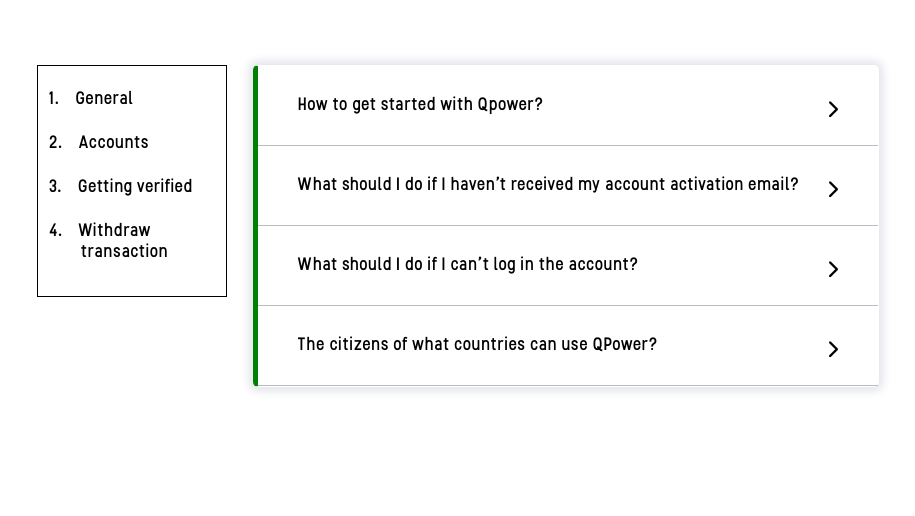
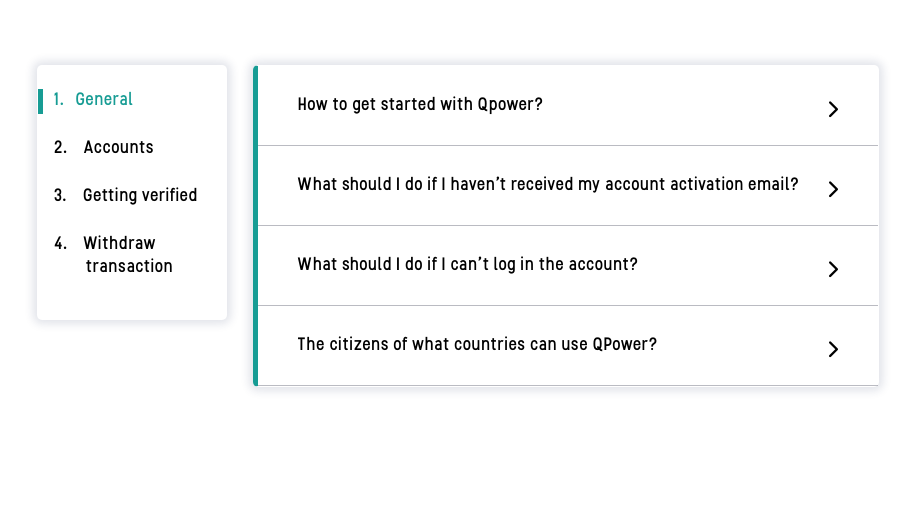
Before and after one commit to 150grism/nnl, a website: page index.html in a window 1280 px wide. Shown: the part 162-678 px from the top of the page, without its empty margins (182-1097 px from the left). Drawn offline with Linux system fonts and the light colour scheme.

Commit message:
вроде готово, осталось отсутпы, размеры

```diff
--- a/index.html
+++ b/index.html
@@ -11,10 +11,10 @@
 <body>
   <div class="container">
     <div class="menu container__item">
-      <a class="menu__item menu__item_active">General</a>
-      <a class="menu__item">Accounts</a>
-      <a class="menu__item">Getting verified</a>
-      <a class="menu__item">Withdraw transaction</a>
+      <a class="menu__item menu__item_active" data-id="1">General</a>
+      <a class="menu__item" data-id="2">Accounts</a>
+      <a class="menu__item" data-id="3">Getting verified</a>
+      <a class="menu__item" data-id="4">Withdraw transaction</a>
     </div>
     <div class="accordion container__item">
       <div class="accordion__header">
--- a/index.js
+++ b/index.js
@@ -1,6 +1,9 @@
 var headers = document.querySelectorAll('.accordion__header');
 var contents = document.querySelectorAll('.accordion__content');
 var chevrons = document.querySelectorAll('.accordion__chevron');
+
+var menuItems = document.querySelectorAll('.menu__item');
+var states = [1];
 
 for (let i = 0; i < contents.length; i++) {
   headers[i].addEventListener('click', function() {
@@ -14,3 +17,15 @@
     }
   });
 }
+
+for (let i = 0; i < menuItems.length; i++) {
+  menuItems[i].addEventListener('click', function() {
+    states.push(parseInt(menuItems[i].dataset.id));
+    console.log(states);
+    if (states[0] !== states[1]) {
+      menuItems[states[1]-1].classList.add('menu__item_active');
+      menuItems[states[0]-1].classList.remove('menu__item_active');
+    }
+    states.shift();
+  });
+}
--- a/scss/accordion.scss
+++ b/scss/accordion.scss
@@ -3,7 +3,7 @@
   // height: 505px;
   border: 1px solid transparent;
   border-radius: 5px;
-  border-left: 5px solid green;
+  border-left: 5px solid rgb(23, 156, 148);
   box-shadow: 0px 0px 8.97px 4.03px rgba(31, 44, 96, 0.13);
 }
 
@@ -81,6 +81,7 @@
 .accordion__thumbs {
   margin: 17px 0 13px;
   margin-left: 15px;
+  cursor: pointer;
   &:first-of-type {
     margin-left: 40px;
   }
--- a/scss/menu.scss
+++ b/scss/menu.scss
@@ -1,10 +1,13 @@
 .menu {
   width: 188px;
   height: 230px;
-  border: 1px solid black;
+  border: 1px solid transparent;
+  border-radius: 5px;
+  box-shadow: 0px 0px 8.97px 4.03px rgba(31, 44, 96, 0.13);
   font-family: "Stellar";
   font-size: 18px;
   line-height: 35px;
+  padding: 11.5px 0;
 
   counter-reset: c-counter;
 }
@@ -12,18 +15,28 @@
 .menu__item {
   display: flex;
   flex-direction: row;
-  line-height: 21px;
-  margin: 23px 0;
+  line-height: 23px;
+  padding: 11.5px 0;
   text-indent: -2px;
+  cursor: pointer;
   &:before {
     display: block;
     content: counter(c-counter)'.';
     counter-increment: c-counter;
     padding-right: 18px;
-    padding-left: 13px;
+    padding-left: 18px;
+    padding-bottom: 2px;
+  }
+  &:hover {
+    color: rgb(23, 156, 148);
   }
 }
 
 .menu__item_active {
-  padding-right: 13px;
+  color: rgb(23, 156, 148);
+  &:before {
+    padding-right: 13px;
+    padding-left: 13px;
+    border-left: 5px solid rgb(23, 156, 148);
+  }
 }
```
Also changed, not shown: bundle.css, 1 other file.
